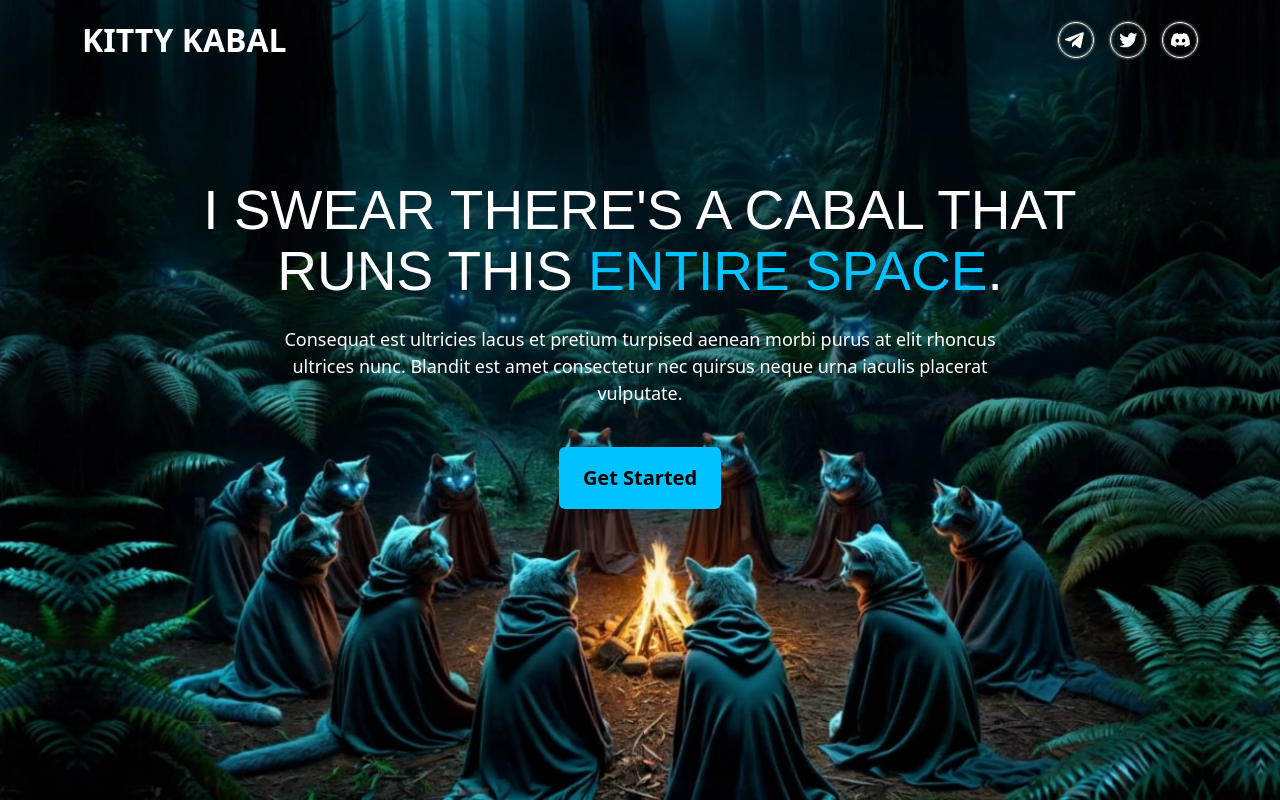
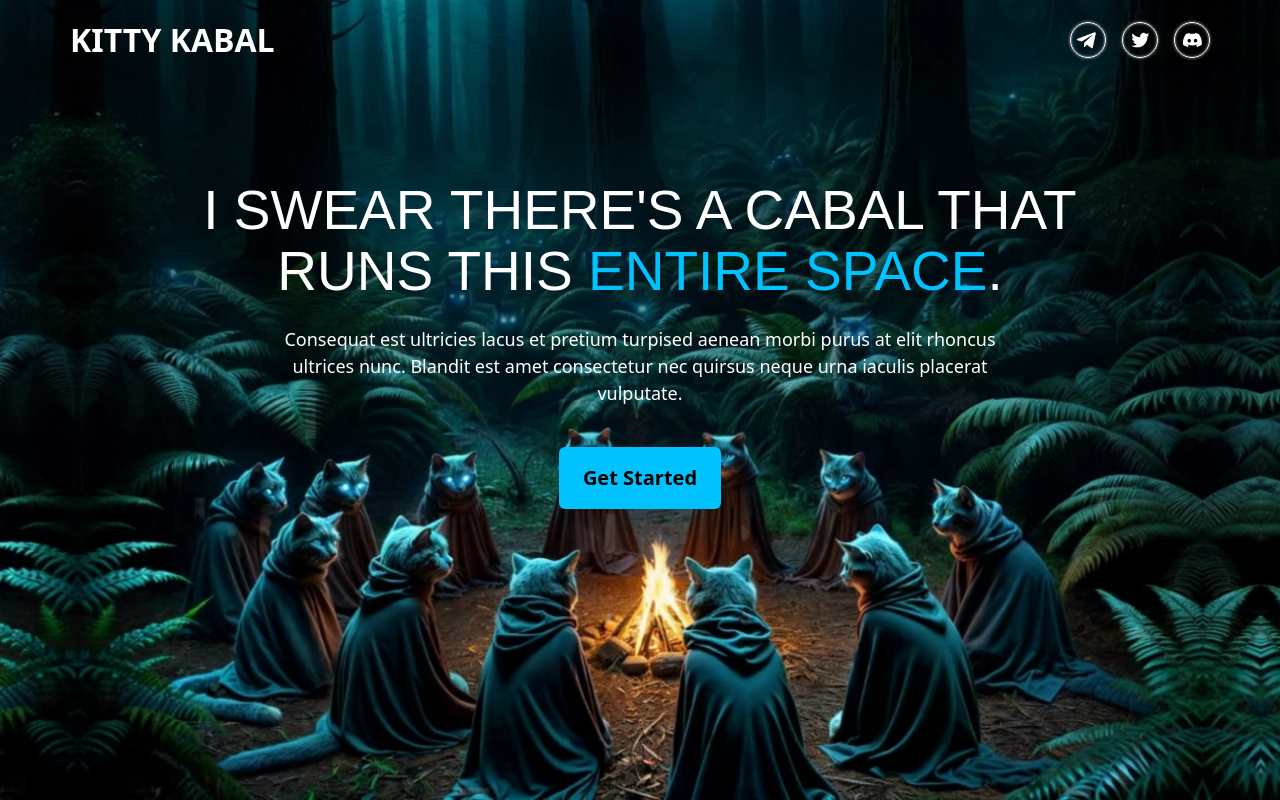
Before and after one commit to vishnubishnoi0371/KITTYKABAL, a plain HTML site: page index.html in a window 1280 px wide. Drawn offline with Linux system fonts and the light colour scheme; a web font is replaced by a local one.

```diff
--- a/assets/css/style.css
+++ b/assets/css/style.css
@@ -141,7 +141,7 @@
 }
 
 .container {
-    max-width: 1140px;
+    max-width: 1164px;
     padding-left: 12px;
     padding-right: 12px;
     margin-left: auto;
```
